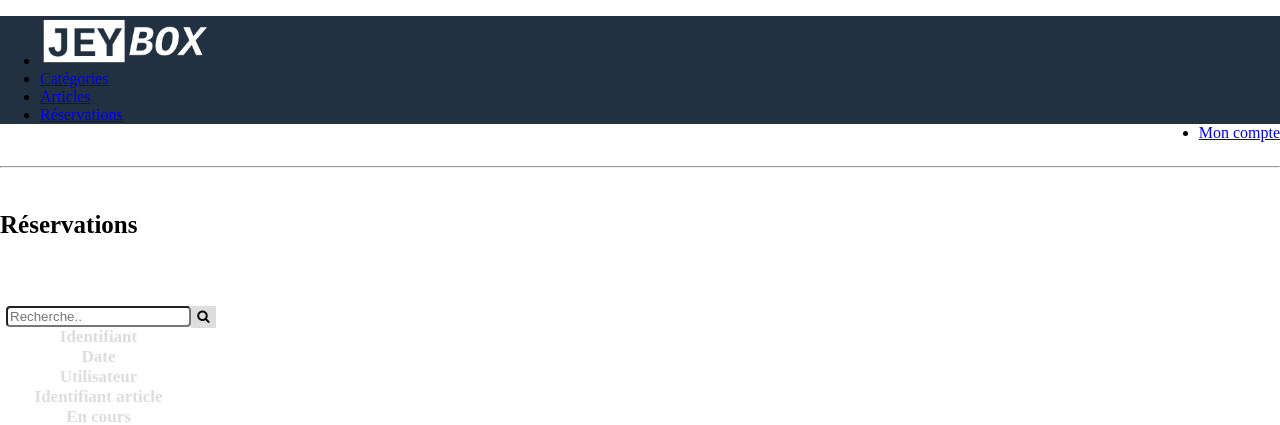
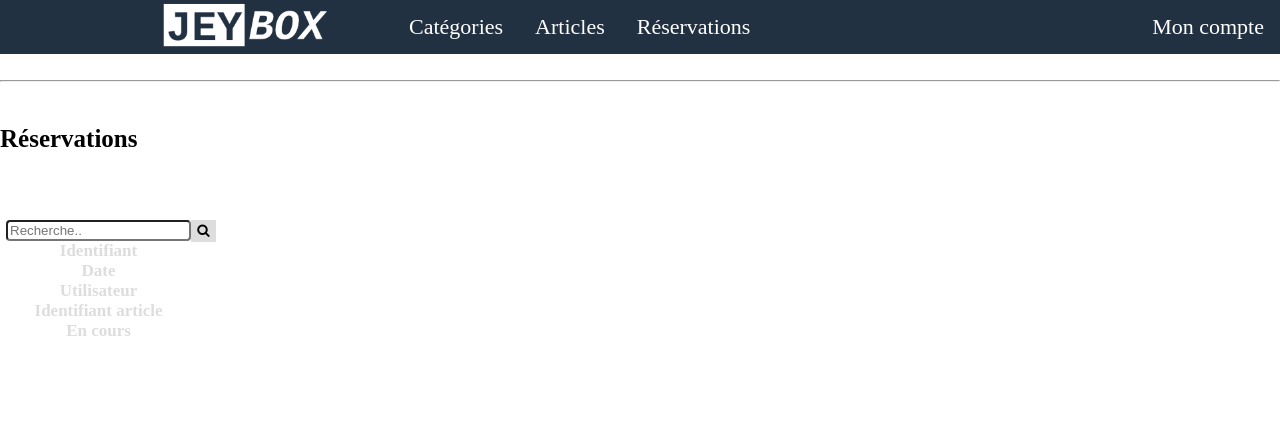
Before and after one commit to eloiselle/InventaireJEYBOX, a PHP site: page /consulter_reservation.php in a window 1280 px wide. Shown: the top 425 px of the page. Run offline with PHP 8.4, Linux system fonts and the light colour scheme.

Commit message:
nav reservation

```diff
--- a/consulter_reservation.php
+++ b/consulter_reservation.php
@@ -9,12 +9,12 @@
   </head>
   <body>
     <nav>
-      <ul>
-        <li><img src="images/JEYBOX_Logo_1037x300.png" alt="Logo JEYBOX" width="173" height="50"></li>
-        <li><a class="active" href="#categorie">Catégories</a></li>
-        <li><a href="#articles">Articles</a></li>
-        <li><a href="#reservation">Réservations</a></li>
-        <li style="float:right"><a href="#compte">Mon compte</a></li>
+      <ul class="menuUl">
+        <li class="menuLi"><img class="imgLogo" src="images/JEYBOX_Logo_1037x300.png" alt="Logo JEYBOX" width="173" height="50"></li>
+        <li class="menuLi"><a class="menuButton" href="#categorie">Catégories</a></li>
+        <li class="menuLi"><a class="menuButton" href="#articles">Articles</a></li>
+        <li class="menuLi"><a class="menuButton" href="#reservation">Réservations</a></li>
+        <li style="float:right"><a class="menuButton" href="#compte">Mon compte</a></li>
       </ul>
     </nav>
     <br>
```
